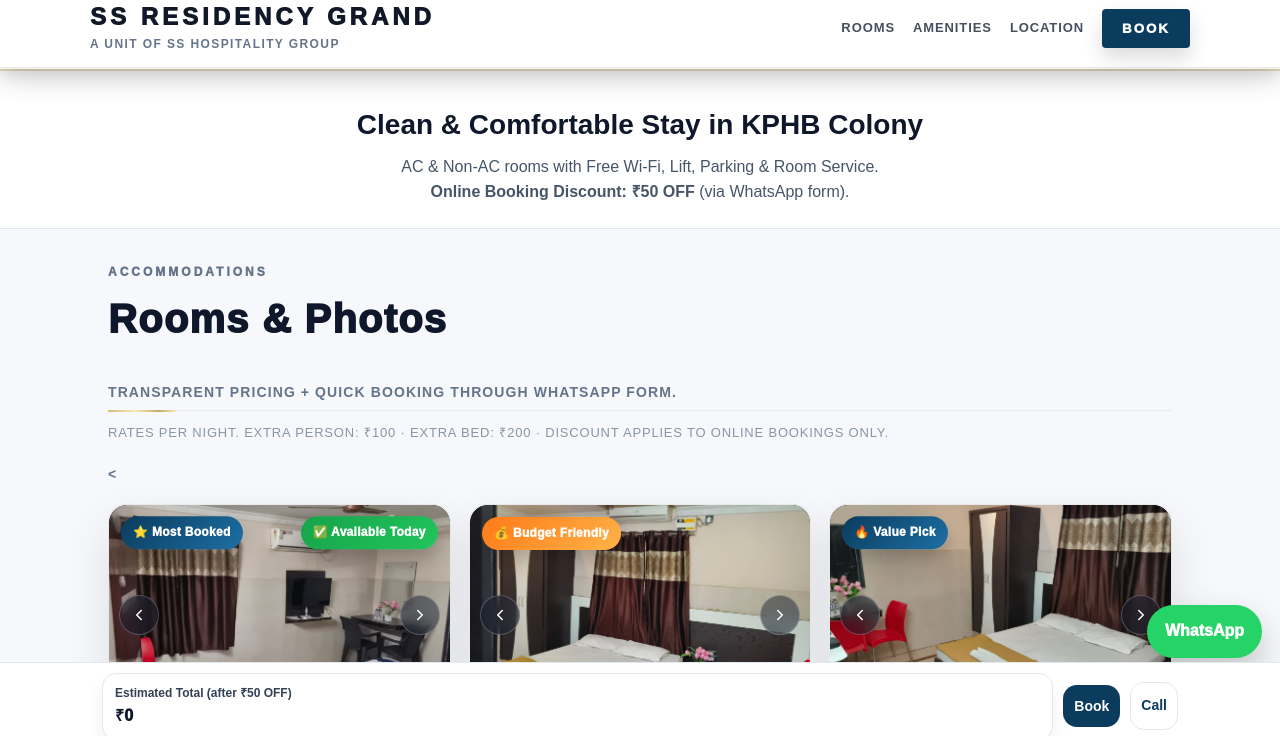
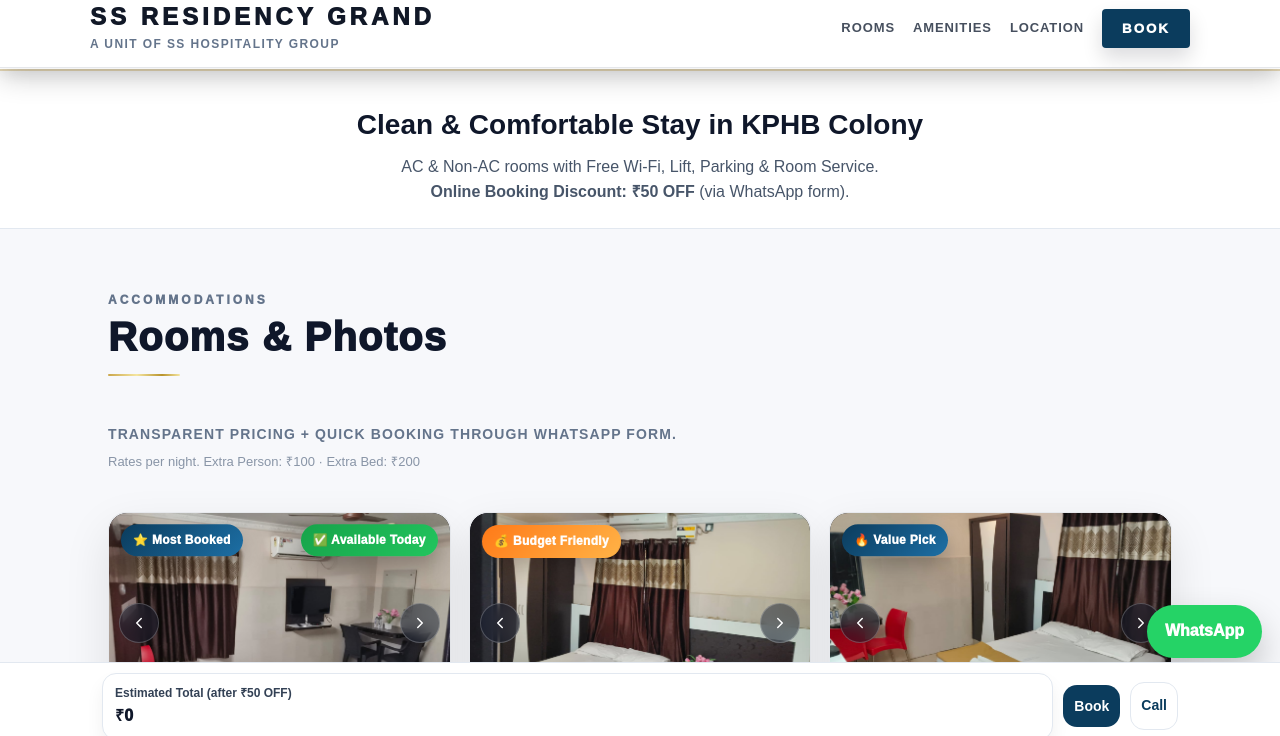
Before and after one commit to skarja/ssresidencyhyd, a plain HTML site: page index.html in a window 1280 px wide. Shown: the part 50-786 px from the top of the page. Drawn offline with Linux system fonts and the light colour scheme.

Commit message:
Update index.html

```diff
--- a/index.html
+++ b/index.html
@@ -1,3 +1,4 @@
+
 
 <!doctype html>
 <html lang="en">
@@ -1022,13 +1023,7 @@
   letter-spacing:.6px;
   color:#0f172a;
 }
-.loc-divider{
-  width:72px;
-  height:2px;
-  background:linear-gradient(90deg,#caa64b 0%,#f5e6a1 40%,#b8932c 75%,#f5e6a1 100%);
-  border-radius:999px;
-  margin:10px 0 14px 0;
-}
+
 .loc-grid{
   display:grid;
   grid-template-columns: 1fr;
@@ -1284,7 +1279,7 @@
   font-size:30px;
   letter-spacing:.8px;
 }
-#location .loc-divider{ width:84px; }
+#location
 
 
 
@@ -1694,6 +1689,40 @@
   z-index:10;
 }
 .gal-dots{ z-index:10; }
+
+
+/* ===== Gold Accent (Match Find Us) ===== */
+.gold-accent{
+  width:72px;
+  height:2px;
+  background:linear-gradient(90deg,#caa64b 0%,#f5e6a1 40%,#b8932c 75%,#f5e6a1 100%);
+  border-radius:999px;
+  margin:10px 0 14px 0;
+}
+.section-head .section-title + .gold-accent{
+  margin-top:10px;
+}
+
+
+/* ===== Consistent Section Head Spacing ===== */
+.section-head{ padding: 28px 0 18px; }
+.kicker{ margin: 0 0 10px; }
+.section-title{ margin: 0; line-height: 1.06; }
+.section-head .section-title{ margin-bottom: 0; }
+.section-subtitle,
+.section-sub,
+.subtext,
+.helper-text{ margin: 12px 0 0; }
+.gold-accent{ margin: 12px 0 12px 0; } /* consistent under title */
+
+
+.rate-note{
+  font-size: 13px;
+  opacity: .72;
+  font-weight: 500;
+  letter-spacing: 0;
+  text-transform: none !important;
+}
 
 </style>
 
@@ -1772,8 +1801,10 @@
 <div class="section-head">
   <div class="section-kicker">ACCOMMODATIONS</div>
   <h3 class="section-title">Rooms & Photos</h3>
+  <div class="gold-accent"></div>
+
 </div>
-<div class="sub">Transparent pricing + quick booking through WhatsApp form.<br><span class="rate-note" style="font-size:13px; opacity:0.75; font-weight:500; display:block; margin-top:6px;">Rates per night. Extra Person: ₹100 · Extra Bed: ₹200 · Discount applies to online bookings only.</span><br><</span></div>
+<div class="sub">Transparent pricing + quick booking through WhatsApp form.<br><span class="rate-note" style="font-size:13px; opacity:0.75; font-weight:500; display:block; margin-top:6px;">Rates per night. Extra Person: ₹100 · Extra Bed: ₹200 </span><br></span></div>
 
     <div class="rooms">
       <!-- Deluxe AC -->
@@ -1991,7 +2022,7 @@
   <div class="container loc-premium">
     <span class="loc-label">Hotel location</span>
     <h2 class="loc-title">Find Us</h2>
-    <div class="loc-divider"></div>
+    <div class="gold-accent"></div>
 
     <div class="loc-grid">
       <div class="loc-card">
```
